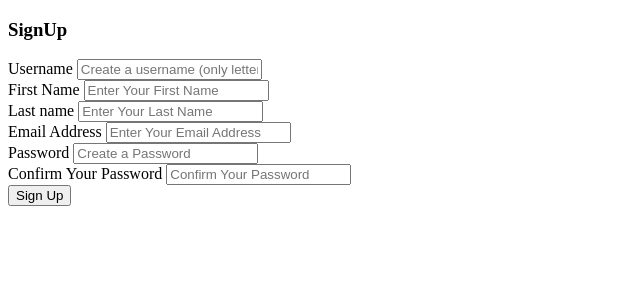
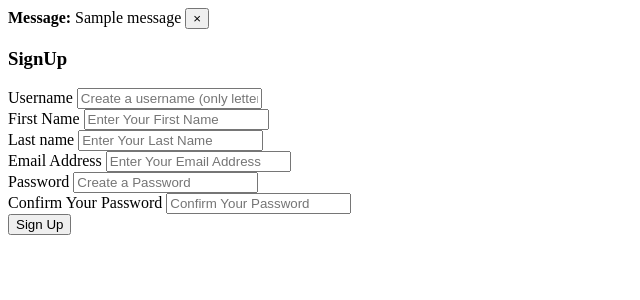
Before and after one commit to HDiman/aa_project_2, a Django app: page /signup in a window 1280 px wide. Shown: the top 300 px of the page, without its empty margins (0-640 px from the left). Run offline with Django 4.2, Linux system fonts and the light colour scheme; tables that the repository leaves empty hold one stand-in row (values such as "Sample post"); one stand-in notice (Sample message) is shown.

Commit message:
Создаем настройки для почты 3

```diff
--- a/users_django_project/authentication/templates/authentication/signup.html
+++ b/users_django_project/authentication/templates/authentication/signup.html
@@ -5,6 +5,16 @@
     <title>Sign Up</title>
 </head>
 <body>
+
+    {% for message in messages %}
+    <div class="alert alert-{{ message.tags }} alert-dismissible fade show" role="alert">
+        <strong>Message:</strong> {{ message }}
+        <button type="button" class="close" data-dismiss="alert" aria-label="Close">
+            <span aria-hidden="true">&times;</span>
+        </button>
+    </div>
+    {% endfor %}
+
     <h3>SignUp</h3>
 
     <form action="/signup" method="post">
--- a/users_django_project/authentication/views.py
+++ b/users_django_project/authentication/views.py
@@ -1,9 +1,13 @@
 from django.contrib.auth import authenticate, login, logout
+from django.core.mail import send_mail
 from django.shortcuts import render, redirect
 from django.contrib.auth.models import User
 from django.contrib import messages
+from users_django_project import settings
 
 # Create your views here.
+
+
 def home(request):
     return render(request, 'authentication/index.html')
 
@@ -43,6 +47,20 @@ def signup(request):
         myuser.save()
 
         messages.success(request, 'Your Account has benn successfully created.')
+
+        # Welcome Email
+        subject = "Welcome to Django Project!"
+        message = "Hello" + myuser.first_name + "! " \
+                                                "\n" + "Welcome to Django Project! " \
+                                                "\n Thank You for visiting our website. " \
+                                                       "\n We have also sent you a confirmation email." \
+                                                       "\n Please confirm your email address " \
+                                                       "in order to activate your account. \n\n " \
+                                                       "Thank You!"
+        from_email = settings.EMAIL_HOST_USER
+        to_list = [myuser.email]
+        send_mail(subject, message, from_email, to_list, fail_silently=True)
+
         return redirect('signin')
 
     return render(request, 'authentication/signup.html')
```
